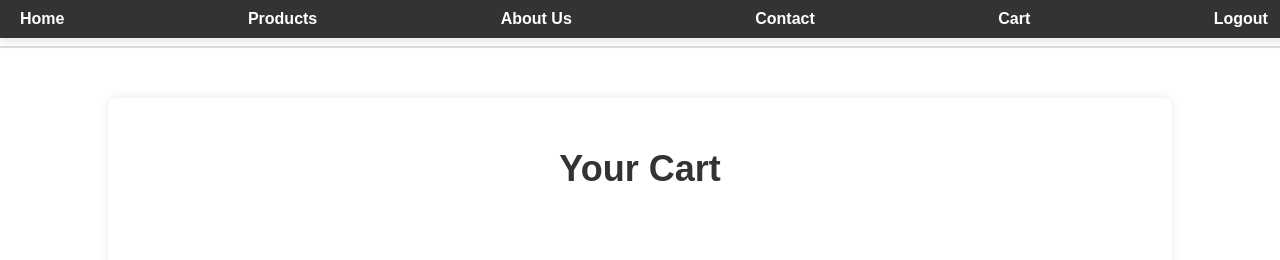
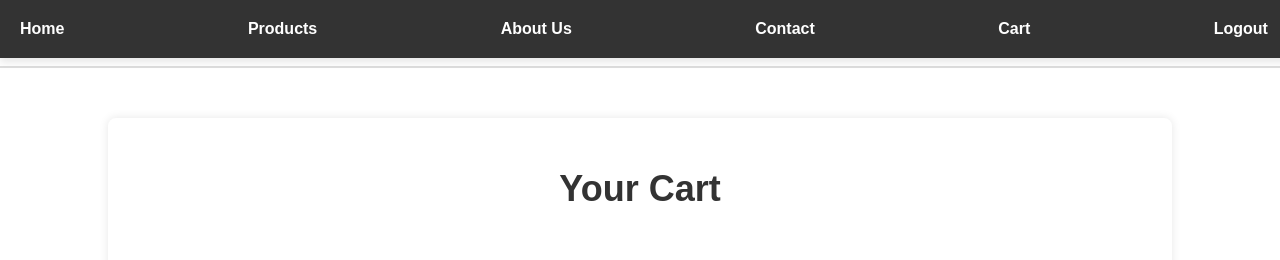
Before and after one commit to nikholas117/ecommerce, a PHP site: page /cart/cart.php in a window 1280 px wide; the page is wider, and only the part inside the window is pictured. Shown: the top 260 px of that part. Run offline with PHP 8.4, Linux system fonts and the light colour scheme; the visitor is signed in with stand-in values (Sample User, id 1); data that the repository does not hold is empty.

Commit message:
fixing css

```diff
--- a/cart/cart.php
+++ b/cart/cart.php
@@ -24,13 +24,29 @@ $result = mysqli_query($conn, "SELECT cart.*, products.name, products.price FROM
         .cart-container h2 {
             padding-bottom: 50px;
         }
+        .navbar {
+            position: sticky;
+            top: 0;
+            z-index: 100;
+            background-color: #333;
+            color: white;
+            padding: 20px 20px;
+            display: flex;
+            justify-content: space-between;
+            align-items: center;
+            position: sticky;
+            top: 0;
+            z-index: 100;
+            transition: background-color 0.3s ease;
+            width: 97.5%;
+        }
+
 
     </style>
 </head>
 <body>
 
-
- <nav>
+ <nav class="navbar">
     <a href="../index.php">Home</a>
     <a href="../products.php">Products</a>
     <a href="../about.php">About Us</a>
```
